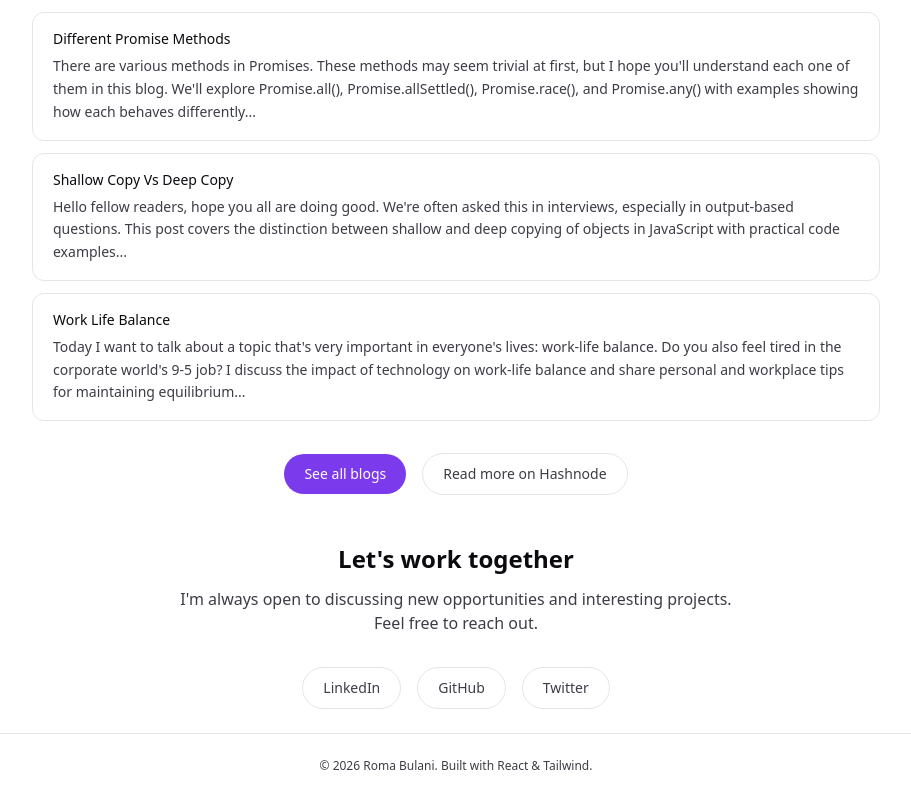
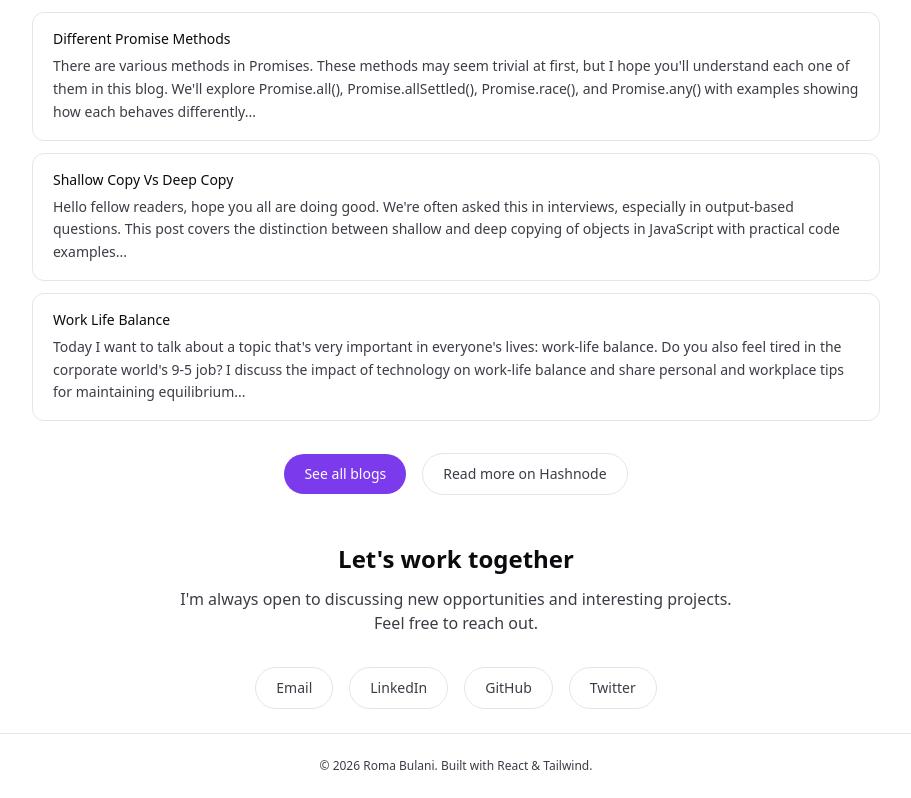
Before and after one commit to romabulani/portfolio-romabulani, a React (Vite) app: page / in a window 1280 px wide. Shown: the part 3138-3936 px from the top of the page, without its empty margins (184-1095 px from the left). Built offline with nearby package versions, Linux system fonts and the light colour scheme.

Commit message:
fix: add email

```diff
--- a/src/components/Contact.tsx
+++ b/src/components/Contact.tsx
@@ -2,6 +2,7 @@ import { profile } from "../data/resume";
 import FadeIn from "./FadeIn";
 
 const socials = [
+  { label: "Email", href: "mailto:hey@romabulani.com" },
   { label: "LinkedIn", href: profile.links.linkedin },
   { label: "GitHub", href: profile.links.github },
   { label: "Twitter", href: profile.links.twitter },
```
